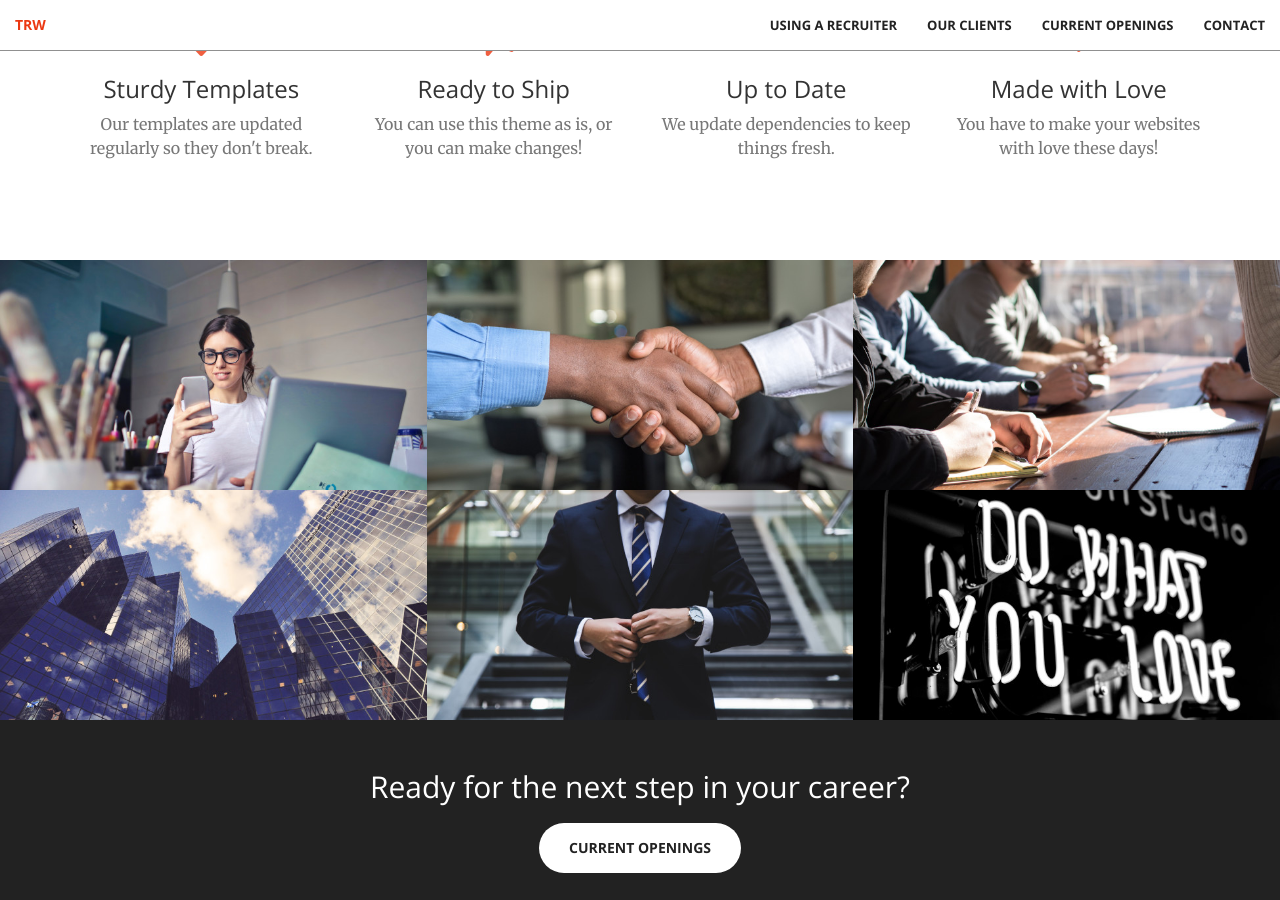
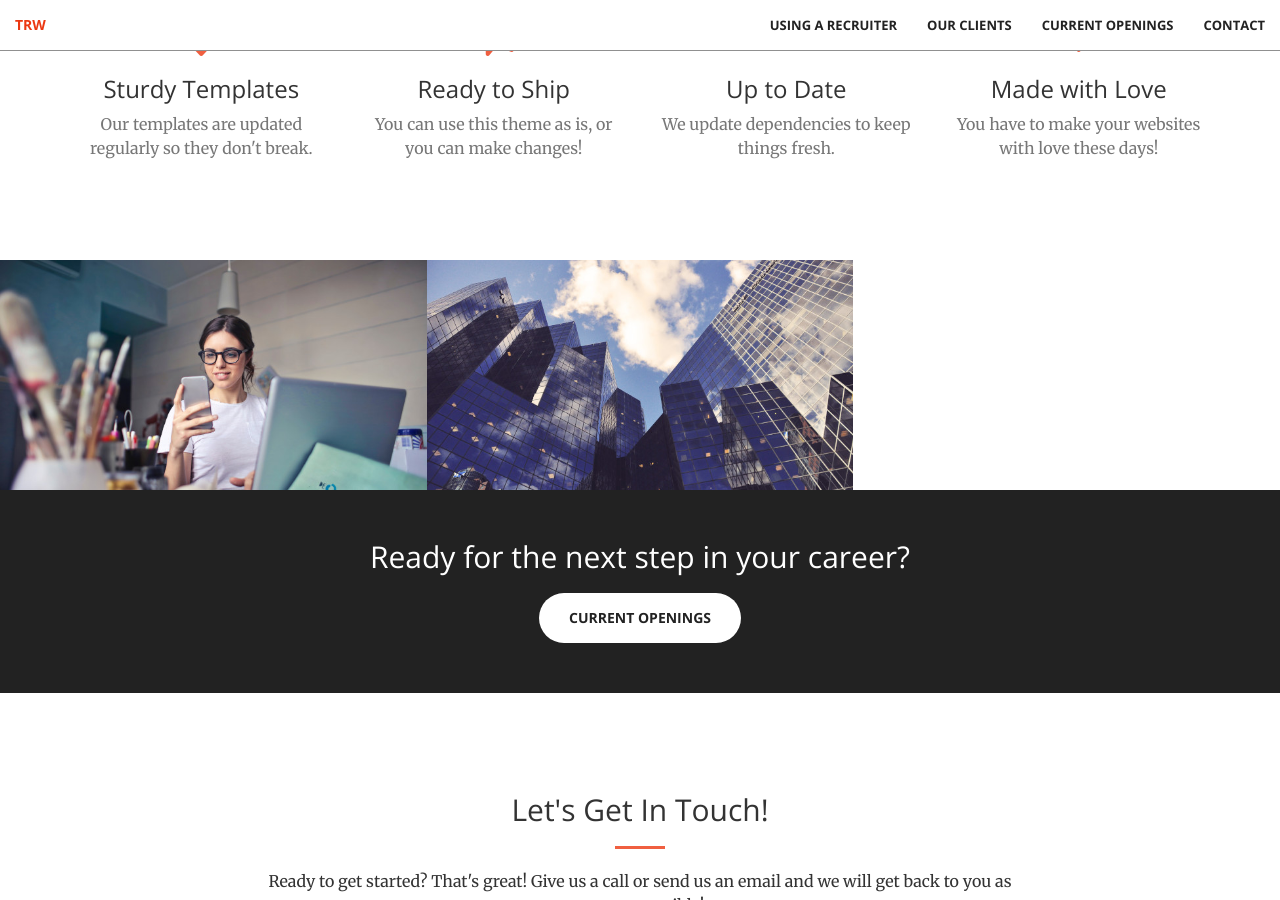
Before and after one commit to thatvirtualboy/rakcloud.github.io, a Jekyll site: the page built from index.html, in a window 1280 px wide and 900 px high, scrolled down 1538 px. Built offline with Jekyll 4.4.1, drawn with Linux system fonts in a browser that asks for light colours.

Commit message:
Update portfolio.html

```diff
--- a/_includes/portfolio.html
+++ b/_includes/portfolio.html
@@ -10,37 +10,7 @@
                                 Category
                             </div>
                             <div class="project-name">
-                                Project Name
-                            </div>
-                        </div>
-                    </div>
-                </a>
-            </div>
-            <div class="col-lg-4 col-sm-6">
-                <a href="#" class="portfolio-box">
-                    <img src="img/portfolio/2.jpg" class="img-responsive" alt="">
-                    <div class="portfolio-box-caption">
-                        <div class="portfolio-box-caption-content">
-                            <div class="project-category text-faded">
-                                Category
-                            </div>
-                            <div class="project-name">
-                                Project Name
-                            </div>
-                        </div>
-                    </div>
-                </a>
-            </div>
-            <div class="col-lg-4 col-sm-6">
-                <a href="#" class="portfolio-box">
-                    <img src="img/portfolio/3.jpg" class="img-responsive" alt="">
-                    <div class="portfolio-box-caption">
-                        <div class="portfolio-box-caption-content">
-                            <div class="project-category text-faded">
-                                Category
-                            </div>
-                            <div class="project-name">
-                                Project Name
+                                Looking for a quality company?
                             </div>
                         </div>
                     </div>
@@ -55,37 +25,7 @@
                                 Category
                             </div>
                             <div class="project-name">
-                                Project Name
-                            </div>
-                        </div>
-                    </div>
-                </a>
-            </div>
-            <div class="col-lg-4 col-sm-6">
-                <a href="#" class="portfolio-box">
-                    <img src="img/portfolio/5.jpg" class="img-responsive" alt="">
-                    <div class="portfolio-box-caption">
-                        <div class="portfolio-box-caption-content">
-                            <div class="project-category text-faded">
-                                Category
-                            </div>
-                            <div class="project-name">
-                                Project Name
-                            </div>
-                        </div>
-                    </div>
-                </a>
-            </div>
-            <div class="col-lg-4 col-sm-6">
-                <a href="#" class="portfolio-box">
-                    <img src="img/portfolio/6.jpg" class="img-responsive" alt="">
-                    <div class="portfolio-box-caption">
-                        <div class="portfolio-box-caption-content">
-                            <div class="project-category text-faded">
-                                Category
-                            </div>
-                            <div class="project-name">
-                                Project Name
+                                Staffing up your organization?
                             </div>
                         </div>
                     </div>
```
